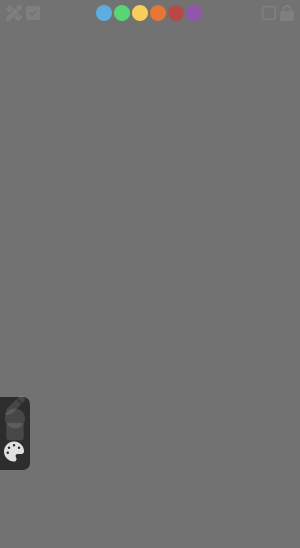
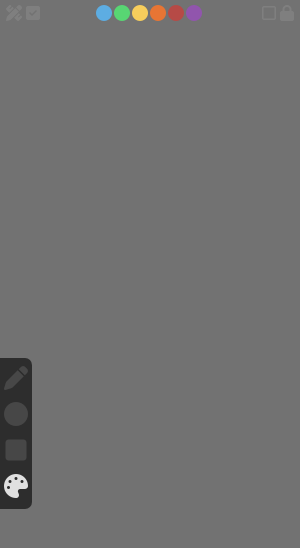
Before and after one commit to jtvberg/Temporal, an Electron app: page main.html in a window 300 px wide. Drawn offline with nearby package versions, Linux system fonts and the light colour scheme.

Commit message:
revert electron

```diff
--- a/main.css
+++ b/main.css
@@ -287,6 +287,7 @@ main {
   display: flex;
   flex-direction: column;
   height: fit-content;
+  font-size: 1.5rem;
   background-color: #161616be;
   border-radius: 0px 7px 7px 0px;
   padding: 2px;
--- a/main.html
+++ b/main.html
@@ -36,12 +36,12 @@
       </div>
       <div class="sketch-tool-panel">
         <div class="sketch-tool-host">
-          <div class="fas fa-pen fa-lg sketch-tool tooltip" id="sketch-pencil"><span class="tooltiptext tooltiptext-left">Pencil</span></div>
-          <div class="fas fa-circle fa-lg sketch-tool tooltip" id="sketch-circle"><span class="tooltiptext tooltiptext-left">Circle</span></div>
-          <div class="fas fa-square fa-lg sketch-tool tooltip" id="sketch-rect"><span class="tooltiptext tooltiptext-left">Rectangle</span></div>
+          <div class="fas fa-pen sketch-tool tooltip" id="sketch-pencil"><span class="tooltiptext tooltiptext-left">Pencil</span></div>
+          <div class="fas fa-circle sketch-tool tooltip" id="sketch-circle"><span class="tooltiptext tooltiptext-left">Circle</span></div>
+          <div class="fas fa-square sketch-tool tooltip" id="sketch-rect"><span class="tooltiptext tooltiptext-left">Rectangle</span></div>
           <div class="sketch-color-pick tooltip">
             <span class="tooltiptext tooltiptext-left">Color Picker</span>
-            <span class="fas fa-palette fa-lg sketch-color-button"></span>
+            <span class="fas fa-palette sketch-color-button"></span>
             <input type="color" class="sketch-color-input" value="#e0e0e0">
           </div>
         </div>
--- a/main.js
+++ b/main.js
@@ -37,7 +37,7 @@ const createWindow = () => {
   win.webContents.session.setSpellCheckerEnabled(false)
 
   // Open DevTools (dev only)
-  // isDev && win.webContents.openDevTools('detach')
+  isDev && win.webContents.openDevTools('detach')
 
   // Set vibrancy to match theme on update
   nativeTheme.themeSource = 'system'
--- a/package.json
+++ b/package.json
@@ -19,7 +19,7 @@
   "author": "jtvberg",
   "license": "MIT",
   "devDependencies": {
-    "electron": "^24.8.7",
+    "electron": "^22.0.3",
     "electron-builder": "^24.6.4",
     "@electron/notarize": "^2.1.0",
     "electron-reload": "^1.5.0",
```
Also changed, not shown: 1 other file.
